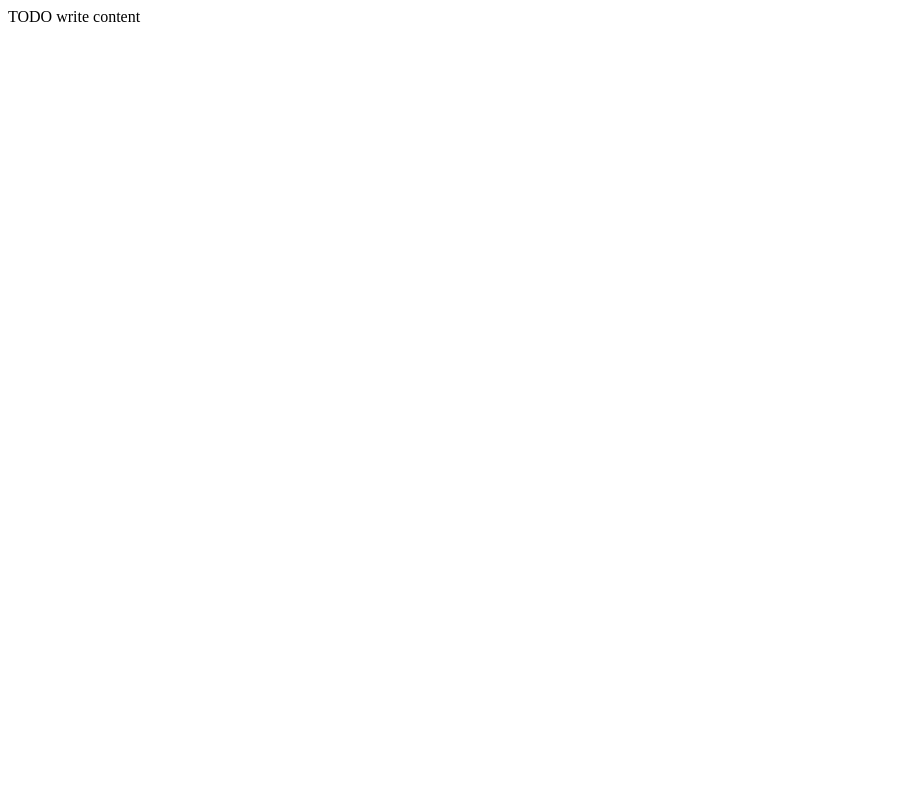
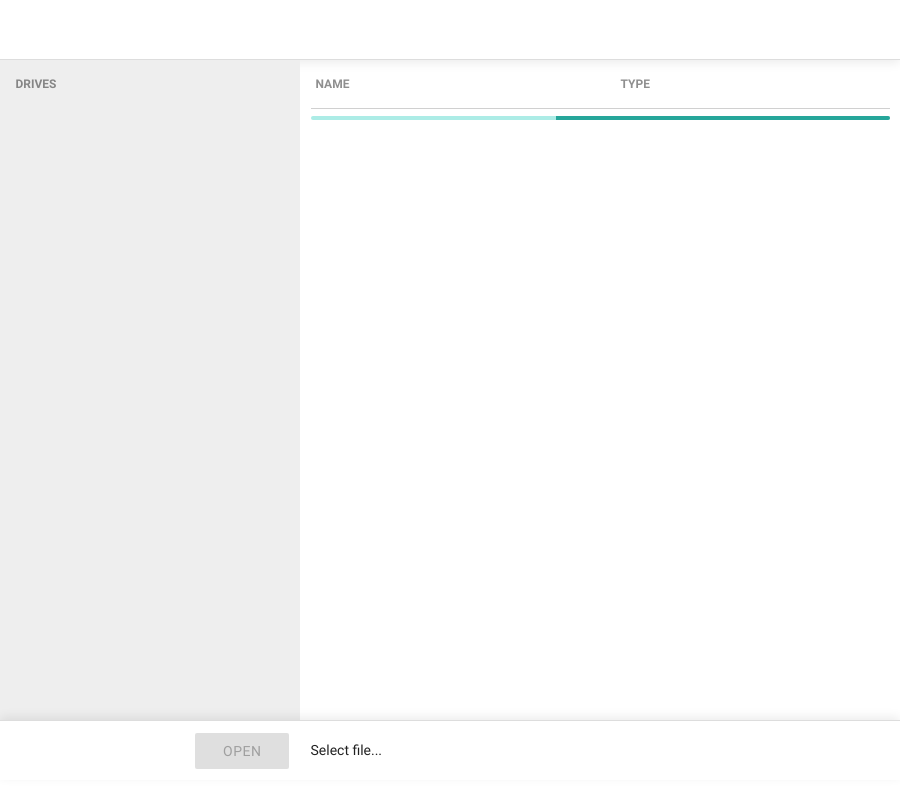
Before and after one commit to smokerigni/file_explorer, an Electron app: page views/explore.html in a window 900 px wide. Drawn offline with Linux system fonts and the light colour scheme.

Commit message:
file explorer window html skeleton created

```diff
--- a/views/explore.html
+++ b/views/explore.html
@@ -1,16 +1,53 @@
 <!DOCTYPE html>
-<!--
-To change this license header, choose License Headers in Project Properties.
-To change this template file, choose Tools | Templates
-and open the template in the editor.
--->
-<html>
+<html lang="hu">
     <head>
-        <title>TODO supply a title</title>
         <meta charset="UTF-8">
-        <meta name="viewport" content="width=device-width, initial-scale=1.0">
+        <title>Explore files...</title>
+        <link href="http://fonts.googleapis.com/icon?family=Material+Icons" rel="stylesheet">
+        <link type="text/css" rel="stylesheet" href="../assets/css/materialize.min.css"  media="screen,projection"/>
+        <link type="text/css" rel="stylesheet" href="../assets/css/ionicons.min.css"  media="screen,projection"/>
+        <link type="text/css" rel="stylesheet" href="../assets/css/explore.css"  media="screen,projection"/>
+        <meta name="viewport" content="width=device-width, initial-scale=1.0"/>
     </head>
     <body>
-        <div>TODO write content</div>
+        <div class="row" id="skeleton-breadcrumbs">
+            <div class="col s12" id="breadcrumbs">
+            </div>
+        </div>
+        <div class="row" id="skeleton-explore-area">
+            <div class="col m4 s2">
+                <div id="drive-list">
+                    <span class="explore-title">Drives</span>
+                </div>
+            </div>
+            <div class="col m8 s10">
+                <table class="striped">
+                    <thead>
+                        <tr>
+                            <th data-field="name">Name</th>
+                            <th data-field="extension">Type</th>
+                        </tr>
+                    </thead>
+                    <tbody id="file-list">
+
+                    </tbody>
+                </table>
+                <div id="progress" class="progress">
+                    <div class="indeterminate"></div>
+                </div>
+            </div>
+        </div>
+        <div class="row valign-wrapper" id="skeleton-footer">
+            <div class="col m4 right-align valign">
+                <button class="waves-effect waves-light btn open disabled">Open</button>
+            </div>
+            <div class="col m8 valign">
+                <div class="open-file-path">Select file...</div>
+            </div>
+        </div>
+        <script src="../controllers/explore.js"></script>
+        <script type="text/javascript" src="../assets/js/jquery-2.1.1.min.js"></script>
+        <script type="text/javascript" src="../assets/js/hammer.min.js"></script>
+        <script type="text/javascript" src="../assets/js/materialize.min.js"></script>
     </body>
 </html>
```
